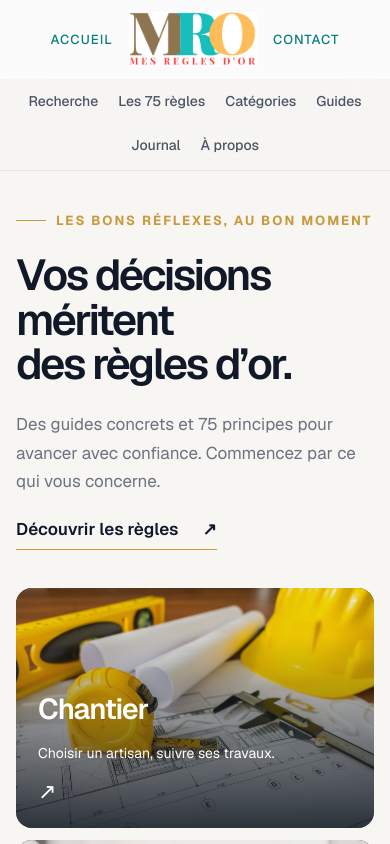
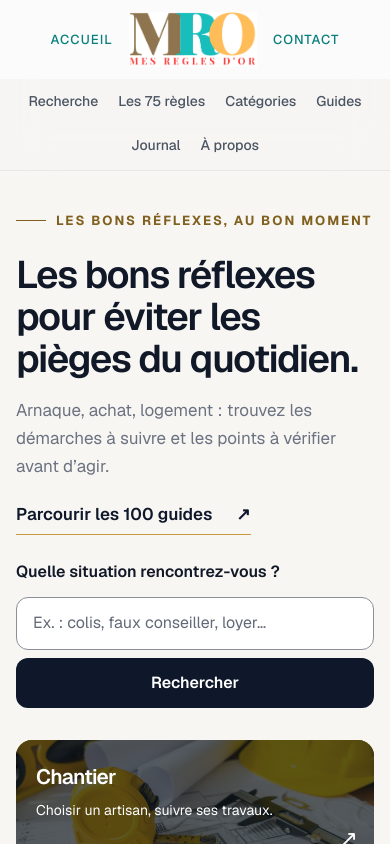
Before and after one commit to Nikolaos59/mes-regles-d-or, a Next.js app: page / in a window 390 px wide. Shown: the top 844 px of the page. Built offline with nearby package versions, Linux system fonts and the light colour scheme; no server answers.

Commit message:
Clarify homepage with search and practical guide selection

```diff
--- a/src/app/globals.css
+++ b/src/app/globals.css
@@ -8,6 +8,8 @@
   --navy: #0f172a;
   --charcoal: #111827;
   --gold: #c89a3d;
+  --gold-text: #80601E;
+  --radius-control: 12px;
   --gold-light: #e3c486;
 
   --muted: #6b7280;
@@ -83,7 +85,7 @@ summary::-webkit-details-marker {
   letter-spacing: 0.15em;
   line-height: 1;
   text-transform: uppercase;
-  color: var(--gold);
+  color: var(--gold-text);
 }
 
 .eyebrow::before {
@@ -150,7 +152,7 @@ summary::-webkit-details-marker {
   }
 }
 [id] { scroll-margin-top: 180px; }
-:focus-visible { outline: 3px solid var(--gold); outline-offset: 5px; }
+:focus-visible { outline: 3px solid #087F7D; outline-offset: 5px; }
 
 .skip-link {
   position: fixed;
--- a/src/app/page.tsx
+++ b/src/app/page.tsx
@@ -3,9 +3,9 @@ import PublicationCard from "@/components/PublicationCard";
 import { createPageMetadata, siteDescription } from "@/lib/seo";
 import Link from "next/link";
 
-import CategoryCard from "@/components/CategoryCard";
+
 import Hero from "@/components/Hero";
-import { categories } from "@/data/categories";
+
 
 export const metadata = {
   ...createPageMetadata({
@@ -16,137 +16,13 @@ export const metadata = {
   title: { absolute: "Mes Règles d’Or — 75 règles simples pour mieux décider" },
 };
 
-const intents = [
-  {
-    title: "Me protéger",
-    description: "Fraudes, arnaques et sécurité numérique.",
-    href: "/categories/cybersecurite",
-  },
-  {
-    title: "Mieux gérer mon argent",
-    description: "Acheter, négocier et consommer avec méthode.",
-    href: "/categories/argent-consommation",
-  },
-  {
-    title: "Mieux utiliser l'IA",
-    description: "Comprendre et exploiter le numérique intelligemment.",
-    href: "/categories/ia-numerique",
-  },
-  {
-    title: "Mieux travailler",
-    description: "Décider, communiquer et collaborer plus efficacement.",
-    href: "/categories/management-travail",
-  },
-  {
-    title: "Entreprendre",
-    description: "Créer et piloter une activité avec pragmatisme.",
-    href: "/categories/entrepreneuriat",
-  },
-] as const;
-
 export default function HomePage() {
   return (
     <main>
       <Hero />
-      <section className="container-mro section-mro"><p className="eyebrow">Passer à la pratique</p><h2 className="heading-section mt-6">Un guide pour votre prochaine décision.</h2><div className="mt-10 grid gap-6 md:grid-cols-3">{publications.filter(item=>item.kind === "guides").slice(0,3).map(item=><PublicationCard key={item.slug} item={item}/>)}</div><Link href="/blog" className="mt-8 inline-block font-semibold underline underline-offset-4">Découvrir aussi le journal →</Link></section>
+      <section className="container-mro section-mro"><p className="eyebrow">Passer à la pratique</p><h2 className="heading-section mt-6">Des réponses à des situations concrètes.</h2><div className="mt-10 grid gap-6 md:grid-cols-3">{["faux-conseiller-bancaire", "colis-livre-introuvable", "proprietaire-refuse-travaux"].flatMap(slug=>publications.filter(item=>item.slug===slug && item.kind === "guides")).map(item=><PublicationCard key={item.slug} item={item}/>)}</div><Link href="/guides" className="mt-8 inline-block font-semibold underline underline-offset-4">Voir les 100 guides →</Link></section>
 
-      <section className="section-mro">
-        <div className="container-mro">
-          <div className="max-w-[760px]">
-            <p className="eyebrow">
-              Trouver votre point de départ
-            </p>
-
-            <h2 className="heading-section text-balance mt-6 text-[#111827]">
-              Qu&apos;est-ce qui vous amène ?
-            </h2>
-
-            <p className="mt-7 max-w-[650px] text-[18px] leading-8 text-[#6B7280]">
-              Pas besoin de tout lire. Commencez simplement par ce qui compte
-              aujourd&apos;hui pour vous.
-            </p>
-          </div>
-
-          <div className="mt-16 grid overflow-hidden rounded-[28px] border border-black/[0.07] bg-white shadow-[0_8px_40px_rgba(15,23,42,0.035)] md:grid-cols-2 lg:grid-cols-5">
-            {intents.map((intent, index) => (
-              <Link
-                key={intent.title}
-                href={intent.href}
-                className={`group relative min-h-[255px] p-8 transition-colors duration-300 hover:bg-[#F1EEE6] ${
-                  index !== intents.length - 1
-                    ? "border-b border-black/[0.07] lg:border-b-0 lg:border-r"
-                    : ""
-                } ${
-                  index === 1
-                    ? "md:border-b lg:border-b-0"
-                    : ""
-                }`}
-              >
-                <div className="flex items-center justify-between">
-
-                  <span className="flex h-9 w-9 items-center justify-center rounded-full border border-black/10 text-[#0F172A] transition-all duration-300 group-hover:border-[#0F172A] group-hover:bg-[#0F172A] group-hover:text-white">
-                    ↗
-                  </span>
-                </div>
-
-                <div className="mt-16">
-                  <h3 className="text-[22px] font-semibold leading-tight tracking-[-0.03em] text-[#111827]">
-                    {intent.title}
-                  </h3>
-
-                  <p className="mt-3 text-[15px] leading-6 text-[#6B7280]">
-                    {intent.description}
-                  </p>
-                </div>
-              </Link>
-            ))}
-          </div>
-        </div>
-      </section>
-
-      <section
-        id="domaines"
-        className="border-y border-black/[0.05] bg-[#EFEEE9]"
-      >
-        <div className="container-mro section-mro">
-          <div className="flex flex-col gap-8 lg:flex-row lg:items-end lg:justify-between">
-            <div className="max-w-[780px]">
-              <p className="eyebrow">
-                Les cinq domaines
-              </p>
-
-              <h2 className="heading-section text-balance mt-6 text-[#111827]">
-                Cinq domaines.
-                <br />
-                Une même philosophie.
-              </h2>
-            </div>
-
-            <p className="max-w-[470px] text-[17px] leading-8 text-[#6B7280]">
-              Des règles conçues pour rester utiles malgré les modes, les
-              outils et les changements de contexte.
-            </p>
-          </div>
-
-          <div className="mt-16 grid gap-4 md:grid-cols-2 xl:grid-cols-5">
-            {categories.map((category) => (
-              <CategoryCard
-                key={category.id}
-                category={category}
-              />
-            ))}
-          </div>
-
-          <div className="mt-11 flex justify-center">
-            <Link
-              href="/categories"
-              className="inline-flex h-13 items-center justify-center rounded-full border border-[#0F172A]/15 bg-transparent px-7 text-[14px] font-semibold text-[#0F172A] transition-colors hover:bg-[#0F172A] hover:text-white"
-            >
-              Voir toutes les catégories
-            </Link>
-          </div>
-        </div>
-      </section>
+      <section className="container-mro pb-12" aria-labelledby="home-categories"><h2 id="home-categories" className="text-2xl font-semibold">Explorer par catégorie</h2><nav aria-label="Catégories" className="mt-6 flex flex-wrap gap-x-7 gap-y-3">{[{label:"Cybersécurité",href:"/categories/cybersecurite"},{label:"IA & Numérique",href:"/ia"},{label:"Travail",href:"/categories/management-travail"},{label:"Argent & consommation",href:"/categories/argent-consommation"},{label:"Entreprendre",href:"/categories/entrepreneuriat"},{label:"Tourisme",href:"/tourisme"}].map(item=><Link key={item.href} href={item.href} className="inline-flex min-h-11 items-center font-medium underline underline-offset-4">{item.label}</Link>)}</nav></section>
 
       <section className="container-mro py-5 sm:py-7">
         <div className="relative overflow-hidden rounded-[28px] bg-[#0F172A] px-7 py-16 text-white sm:rounded-[32px] sm:px-12 sm:py-20 lg:px-20 lg:py-24">
@@ -201,15 +77,13 @@ export default function HomePage() {
               </p>
 
               <h2 className="mt-5 text-balance text-[clamp(2.4rem,4.3vw,4rem)] font-medium leading-[1.02] tracking-[-0.05em] text-[#111827]">
-                Moins de bruit.
+                Comprendre, vérifier.
                 <br />
-                Plus de principes.
+                Puis agir.
               </h2>
 
               <p className="mt-7 max-w-[640px] text-[17px] leading-8 text-[#6B7280]">
-                Les bonnes décisions ne demandent pas toujours davantage
-                d&apos;informations. Elles demandent souvent de meilleurs
-                repères.
+                Des guides avec leurs sources et des checklists pour passer à l’action. Consultez les références de chaque article et leur date de vérification.
               </p>
             </div>
 
--- a/src/components/Hero.module.css
+++ b/src/components/Hero.module.css
@@ -34,3 +34,23 @@
   .panelTitle { font-size: 1.8rem; }
   .copy { bottom: 64px; }
 }
+
+/* Homepage search: visible label, native GET, no JavaScript required. */
+.search { margin-bottom: 32px; max-width: 760px; }
+.search label { display: block; font-weight: 600; margin-bottom: 12px; }
+.searchFields { display: flex; gap: 12px; }
+.search input { min-width: 0; flex: 1; border: 1px solid #8A8F98; border-radius: var(--radius-control); padding: 12px 16px; background: var(--surface); color: var(--navy); }
+.search input::placeholder { color: #626977; }
+.search button { min-height: 48px; padding: 12px 24px; border-radius: var(--radius-control); background: var(--navy); color: white; font-weight: 600; cursor: pointer; }
+.search button:hover { background: #26334A; }
+@media (max-width: 540px) {
+ .title { font-size: 2.4rem; line-height: 1.1; letter-spacing: -.035em; }
+ .intro { gap: 16px; margin-bottom: 24px; }
+ .searchFields { flex-direction: column; gap: 8px; }
+ .panel { min-height: 132px; }
+ .panelTitle { font-size: 1.3rem; }
+ .copy { top: 20px; bottom: auto; left: 20px; right: 44px; }
+ .description { margin-top: 6px; }
+ .arrow { left: auto; right: 16px; bottom: 16px; }
+ .shade { background: rgba(6,14,24,.65); }
+}
--- a/src/components/Hero.tsx
+++ b/src/components/Hero.tsx
@@ -6,7 +6,7 @@ const panels = [
   { title: "Chantier", description: "Choisir un artisan, suivre ses travaux.", href: "/guides#travaux", image: "/images/accueil/plans_construction.webp" },
   { title: "Voiture", description: "Acheter et louer avec les bons réflexes.", href: "/guides#automobile", image: "/images/accueil/vente_automobile.webp" },
   { title: "Voyage", description: "Transports, réservations et séjours : préparer son départ.", href: "/tourisme", image: "/images/accueil/voyage.webp" },
-  { title: "E-commerce", description: "Acheter en ligne et connaître ses recours.", href: "/guides#achats", image: "https://images.unsplash.com/photo-1548407260-da850faa41e3?auto=format&fit=crop&w=1200&q=80" },
+  { title: "Achats en ligne", description: "Acheter en ligne et connaître ses recours.", href: "/guides#achats", image: "https://images.unsplash.com/photo-1548407260-da850faa41e3?auto=format&fit=crop&w=1200&q=80" },
   { title: "Journal", description: "Prendre du recul sur ses décisions.", href: "/blog", image: "https://images.unsplash.com/photo-1548506923-99f6e89852fe?auto=format&fit=crop&w=1200&q=80" },
 ] as const;
 
@@ -17,13 +17,17 @@ export default function Hero() {
         <div className={styles.intro}>
           <div>
             <p className="eyebrow">Les bons réflexes, au bon moment</p>
-            <h1 id="home-title" className={styles.title}>Vos décisions méritent<br />des règles d’or.</h1>
+            <h1 id="home-title" className={styles.title}>Les bons réflexes pour éviter les pièges du quotidien.</h1>
           </div>
           <div className={styles.lead}>
-            <p>Des guides concrets et 75 principes pour avancer avec confiance. Commencez par ce qui vous concerne.</p>
-            <Link href="/regles" className={styles.allRules}>Découvrir les règles <span aria-hidden="true">↗</span></Link>
+            <p>Arnaque, achat, logement : trouvez les démarches à suivre et les points à vérifier avant d’agir.</p>
+            <Link href="/guides" className={styles.allRules}>Parcourir les 100 guides <span aria-hidden="true">↗</span></Link>
           </div>
         </div>
+        <form action="/recherche" method="get" role="search" className={styles.search}>
+          <label htmlFor="home-search">Quelle situation rencontrez-vous ?</label>
+          <div className={styles.searchFields}><input id="home-search" name="q" type="search" maxLength={200} placeholder="Ex. : colis, faux conseiller, loyer…" /><button type="submit">Rechercher</button></div>
+        </form>
         <nav className={styles.panels} aria-label="Explorer les sujets">
           {panels.map(panel => (
             <Link key={panel.title} href={panel.href} className={styles.panel}>
```
Also changed, not shown: 1 other file (tests, documents, lock files or other folders).
